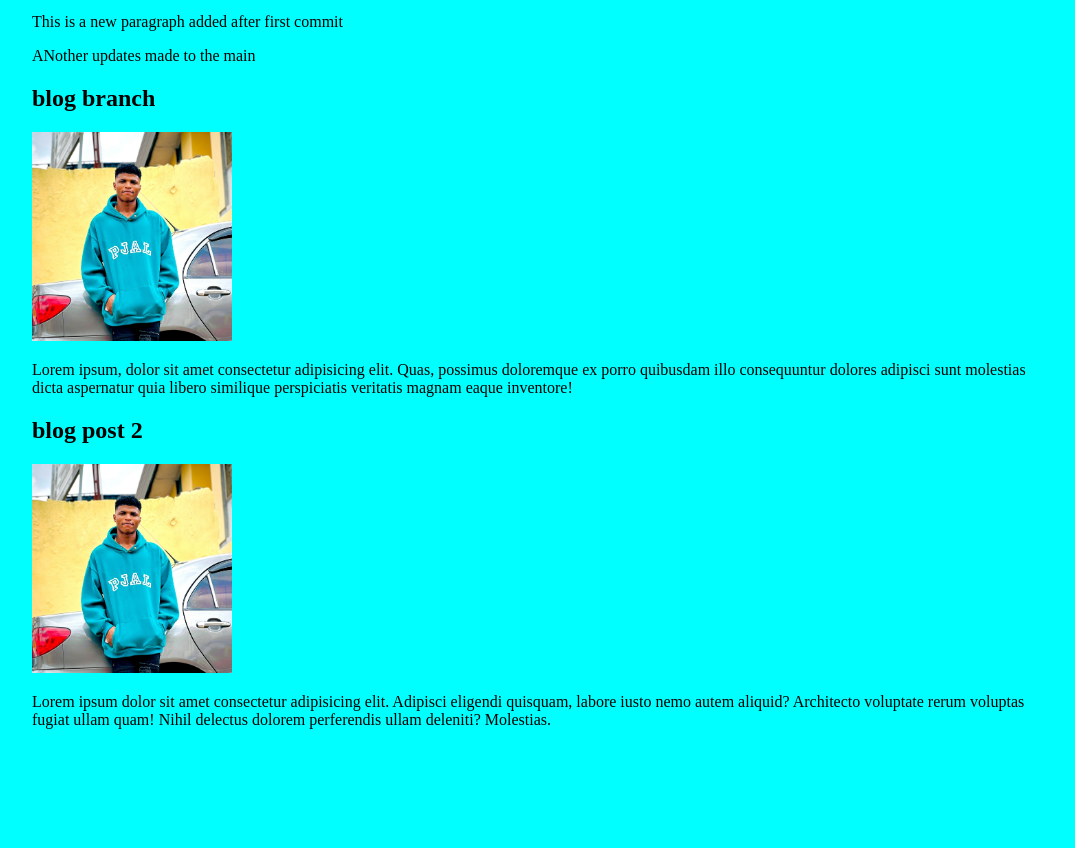
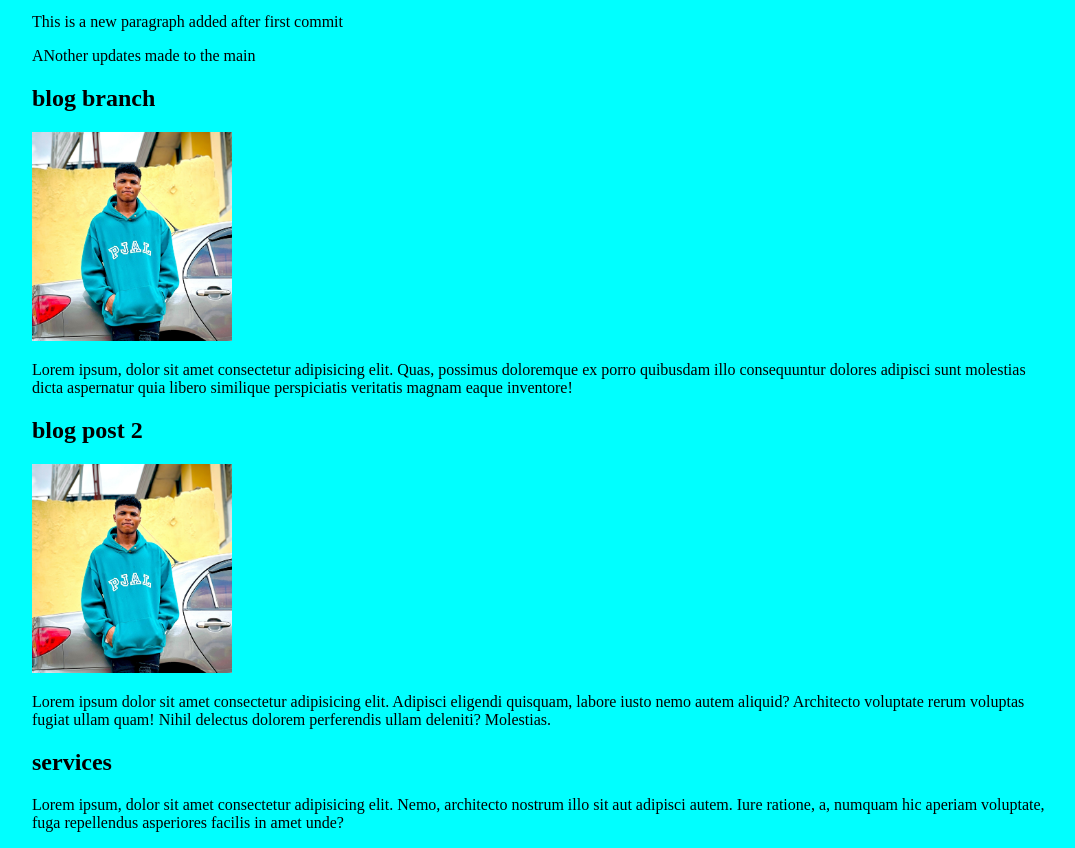
Before and after one commit to Paul15590/Git-hub-intro, a plain HTML site: page index.html in a window 1280 px wide. Shown: the part 101-949 px from the top of the page, without its empty margins (96-1171 px from the left). Before the commit the page ends 846 px from the top, so only its background shows below. Drawn offline with Linux system fonts and the light colour scheme.

Commit message:
services section added

```diff
--- a/index.html
+++ b/index.html
@@ -31,6 +31,13 @@
                 Lorem ipsum dolor sit amet consectetur adipisicing elit. Adipisci eligendi quisquam, labore iusto nemo autem aliquid? Architecto voluptate rerum voluptas fugiat ullam quam! Nihil delectus dolorem perferendis ullam deleniti? Molestias.
             </p>
         </article>
+
+        <article>
+            <h2>services</h2>
+            <p>
+                Lorem ipsum, dolor sit amet consectetur adipisicing elit. Nemo, architecto nostrum illo sit aut adipisci autem. Iure ratione, a, numquam hic aperiam voluptate, fuga repellendus asperiores facilis in amet unde?
+            </p>
+        </article>
     </div>
 </body>
 </html>
```
Also changed, not shown: 1 other file.
